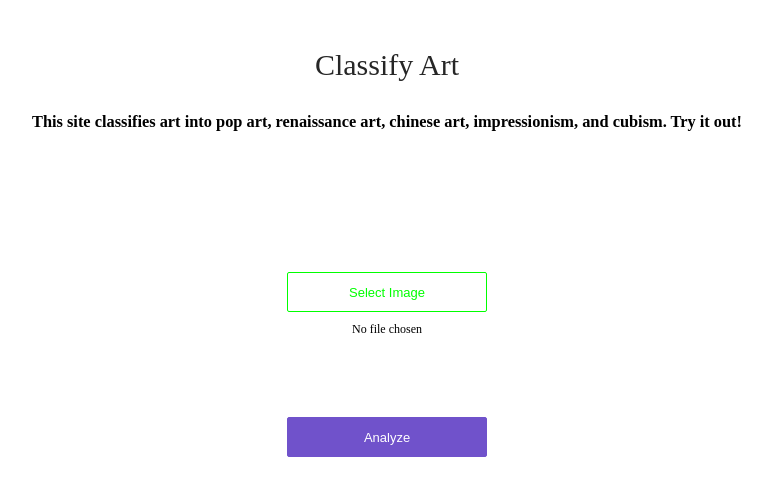
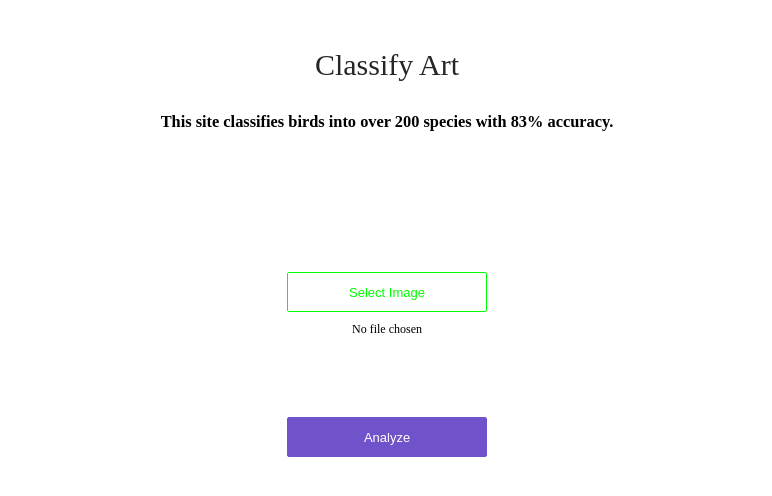
Before and after one commit to daringtrifles/Bird-Classifier, a plain HTML site: page app/view/index.html in a window 1280 px wide. Shown: the whole page, without its empty margins (253-1025 px from the left). Drawn offline with Linux system fonts and the light colour scheme.

Commit message:
Update index.html

```diff
--- a/app/view/index.html
+++ b/app/view/index.html
@@ -9,7 +9,7 @@
   <div class='center'>
     <div class='title'>Classify Art</div>
     <h3>
-      This site classifies art into <strong>pop art</strong>, <strong>renaissance art</strong>, <strong>chinese art</strong>, <strong>impressionism</strong>, and <strong>cubism</strong>. Try it out!
+      This site classifies birds into over 200 species with 83% accuracy.
     </h3>
     <div class='content'>
       <div class='no-display'>
```
